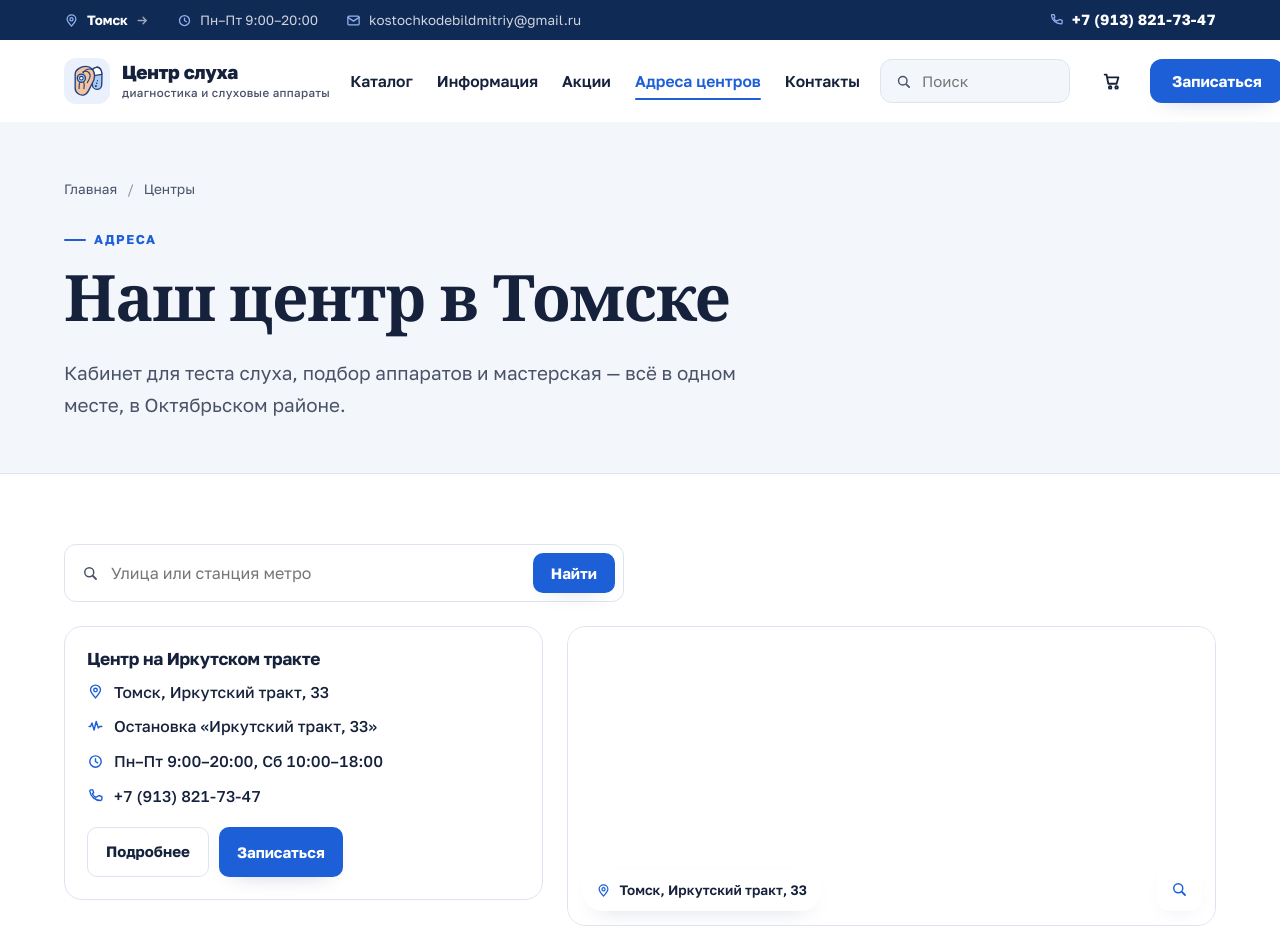
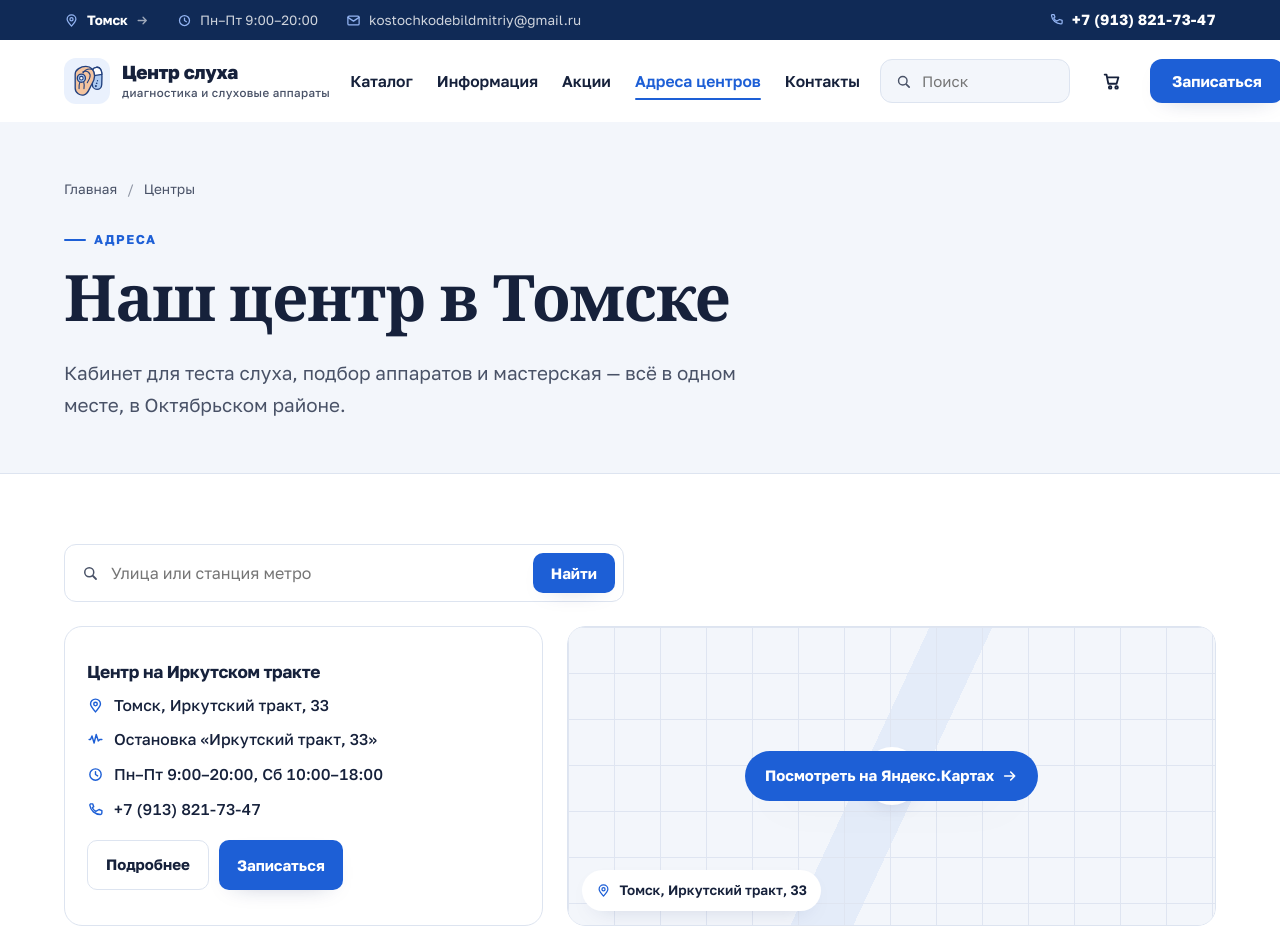
Before and after one commit to FrogHoppingAmongTulips/centr-sluha-site, a React (Vite) app: page /locations in a window 1280 px wide. Shown: the top 952 px of the page. Built offline with nearby package versions, Linux system fonts and the light colour scheme.

Commit message:
Карта: схема вместо белого блока, если виджет не открылся; равная высота с карточкой

```diff
--- a/src/components/MapEmbed.css
+++ b/src/components/MapEmbed.css
@@ -1,11 +1,34 @@
-/* Карта оформлена как карточка адреса рядом: белая рамка и те же скругления */
+/* Карта оформлена как карточка адреса рядом: та же рамка и скругления */
 .ymap {
   position: relative; width: 100%; height: 100%; min-height: 300px;
-  background: #fff; border: 1px solid var(--line); border-radius: var(--radius);
+  background: var(--sand); border: 1px solid var(--line); border-radius: var(--radius);
   overflow: hidden; transition: border-color 0.25s, box-shadow 0.25s var(--ease);
 }
 .ymap:hover { border-color: #c9d8f2; box-shadow: var(--shadow-sm); }
-.ymap iframe { width: 100%; height: 100%; border: 0; display: block; }
+.ymap iframe {
+  position: absolute; inset: 0; width: 100%; height: 100%; border: 0; display: block; z-index: 1;
+  opacity: 0; transition: opacity 0.4s var(--ease);
+}
+.ymap--ready iframe { opacity: 1; }
+
+/* Схема под картой: видна, пока виджет грузится, и остаётся, если он не открылся */
+.ymap__stub { position: absolute; inset: 0; display: grid; place-items: center; background: var(--sand); }
+.ymap__grid {
+  position: absolute; inset: 0;
+  background-image:
+    linear-gradient(var(--line) 1px, transparent 1px),
+    linear-gradient(90deg, var(--line) 1px, transparent 1px),
+    linear-gradient(115deg, transparent 46%, #e3ebf9 46%, #e3ebf9 54%, transparent 54%);
+  background-size: 46px 46px, 46px 46px, 100% 100%;
+  opacity: 0.9;
+}
+.ymap__pin {
+  position: relative; width: 58px; height: 58px; border-radius: 50%;
+  background: #fff; color: var(--teal-700); display: grid; place-items: center;
+  box-shadow: var(--shadow-sm);
+}
+.ymap--loading .ymap__pin { animation: ymap-pulse 1.6s ease-in-out infinite; }
+@keyframes ymap-pulse { 0%, 100% { transform: translateY(0); } 50% { transform: translateY(-6px); } }
 
 /* прозрачный слой: ловит клик, чтобы карта открылась на Яндексе */
 .ymap__hit { position: absolute; inset: 0; z-index: 2; display: grid; place-items: center; }
@@ -17,6 +40,8 @@
   transition: opacity 0.25s var(--ease), transform 0.25s var(--ease);
 }
 .ymap:hover .ymap__hint, .ymap__hit:focus-visible .ymap__hint { opacity: 1; transform: none; }
+/* карта не открылась — подсказка видна сразу, иначе блок кажется пустым */
+.ymap--failed .ymap__hint { opacity: 1; transform: none; }
 
 .ymap__addr {
   position: absolute; left: 14px; bottom: 14px; z-index: 3;
--- a/src/components/MapEmbed.jsx
+++ b/src/components/MapEmbed.jsx
@@ -1,19 +1,38 @@
-import { useEffect, useState } from 'react'
+import { useEffect, useRef, useState } from 'react'
 import { SITE } from '../data/site'
 import Icon from './Icon'
 import './MapEmbed.css'
 
 /* Карта Яндекса без ключа и счётчиков.
-   Поверх карты лежит прозрачный слой: клик по нему открывает Яндекс.Карты
-   в новой вкладке. Кнопка «развернуть» увеличивает карту прямо на странице —
-   там ею уже можно двигать и приближать.
-   coords — [широта, долгота]. */
+
+   Пока виджет грузится, на его месте лежит схема-заглушка, а не белый прямоугольник.
+   Если за 6 секунд карта не открылась (блокировщик рекламы, нет сети, Яндекс недоступен),
+   показываем ту же схему с адресом и кнопкой — блок никогда не выглядит сломанным.
+
+   Клик по карте открывает Яндекс.Карты в новой вкладке, кнопка с лупой — разворачивает
+   карту прямо на странице. coords — [широта, долгота]. */
 export default function MapEmbed({ coords = SITE.coords, address = SITE.address, zoom = 16, className = '' }) {
+  const [state, setState] = useState('loading') // loading | ready | failed
   const [big, setBig] = useState(false)
+  const timer = useRef(null)
+
   const [lat, lon] = coords
   const point = `${lon},${lat}`
   const src = (z) => `https://yandex.ru/map-widget/v1/?ll=${point}&z=${z}&pt=${point},pm2rdm`
   const full = `https://yandex.ru/maps/?ll=${point}&z=${zoom}&pt=${point}`
+
+  useEffect(() => {
+    // Заблокированный виджет всё равно вызывает onLoad у пустой рамки, поэтому
+    // сначала проверяем сам запрос: не прошёл — значит карты не будет.
+    let alive = true
+    fetch(src(zoom), { mode: 'no-cors', cache: 'no-store' })
+      .catch(() => { if (alive) setState('failed') })
+    timer.current = window.setTimeout(() => setState((s) => (s === 'ready' ? s : 'failed')), 6000)
+    return () => {
+      alive = false
+      window.clearTimeout(timer.current)
+    }
+  }, [])
 
   useEffect(() => {
     if (!big) return
@@ -26,20 +45,37 @@ export default function MapEmbed({ coords = SITE.coords, address = SITE.address,
     }
   }, [big])
 
+  const onLoad = () => {
+    window.clearTimeout(timer.current)
+    setState((s) => (s === 'failed' ? s : 'ready'))
+  }
+
   return (
     <>
-      <div className={`ymap ${className}`}>
-        <iframe src={src(zoom)} title={`Карта: ${address}`} loading="lazy" />
+      <div className={`ymap ymap--${state} ${className}`}>
+        {/* схема на время загрузки и на случай, если виджет не открылся */}
+        <div className="ymap__stub" aria-hidden="true">
+          <div className="ymap__grid" />
+          <span className="ymap__pin"><Icon name="pin" size={26} /></span>
+        </div>
+
+        {state !== 'failed' && (
+          <iframe src={src(zoom)} title={`Карта: ${address}`} onLoad={onLoad} />
+        )}
 
         <a className="ymap__hit" href={full} target="_blank" rel="noreferrer" aria-label="Открыть на Яндекс.Картах">
-          <span className="ymap__hint">Открыть на Яндекс.Картах <Icon name="arrow" size={16} /></span>
+          <span className="ymap__hint">
+            {state === 'failed' ? 'Посмотреть на Яндекс.Картах' : 'Открыть на Яндекс.Картах'} <Icon name="arrow" size={16} />
+          </span>
         </a>
 
         <span className="ymap__addr"><Icon name="pin" size={15} /> {address}</span>
 
-        <button className="ymap__zoom" onClick={() => setBig(true)} aria-label="Развернуть карту">
-          <Icon name="search" size={18} />
-        </button>
+        {state !== 'failed' && (
+          <button className="ymap__zoom" onClick={() => setBig(true)} aria-label="Развернуть карту">
+            <Icon name="search" size={18} />
+          </button>
+        )}
       </div>
 
       {big && (
--- a/src/pages/Pages.css
+++ b/src/pages/Pages.css
@@ -204,6 +204,8 @@
 /* ===== Адреса и карта ===== */
 .map-split { display: grid; grid-template-columns: 0.85fr 1.15fr; gap: 24px; align-items: stretch; }
 .map-split__list { display: flex; flex-direction: column; gap: 18px; }
+/* один центр — карточка тянется на всю высоту, чтобы совпасть с картой */
+.map-split__list .acard:only-child { flex: 1; justify-content: center; }
 .acard {
   background: #fff; border: 1px solid var(--line); border-radius: var(--radius); padding: 22px;
   display: flex; flex-direction: column; gap: 8px; align-items: flex-start;
```
